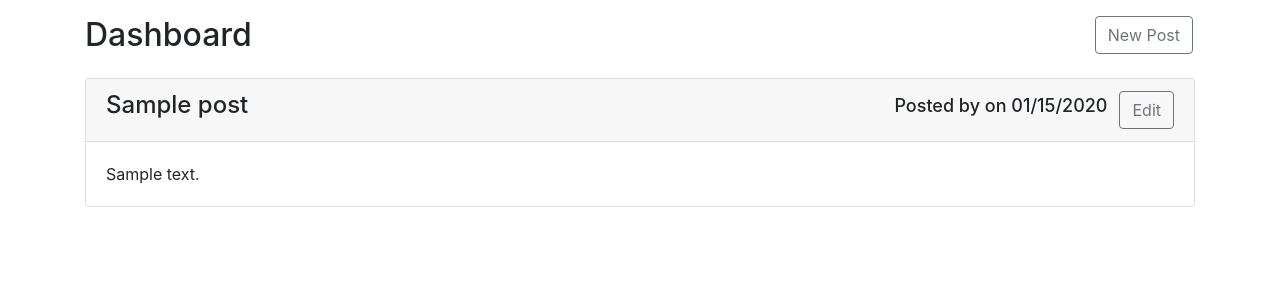
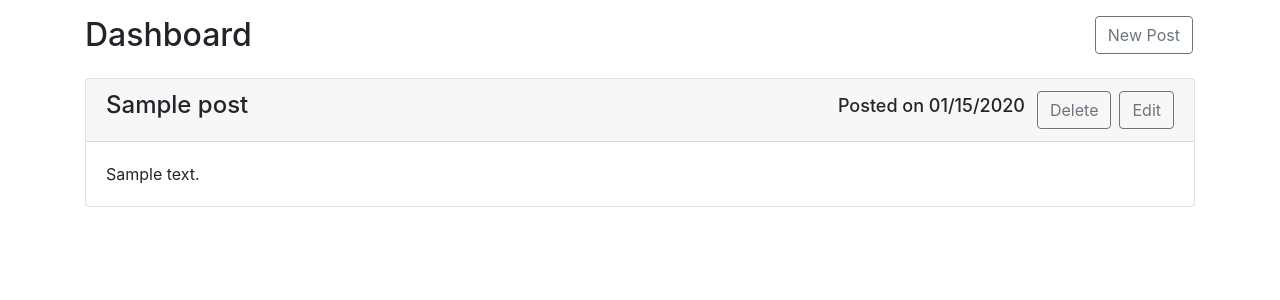
Before and after one commit to s-cabrera/Tech-Blog, a Node server app: page /dashboard in a window 1280 px wide. Shown: the part 133-433 px from the top of the page. Run offline with Node 20, Linux system fonts and the light colour scheme; a user stored in the database is signed in; tables that the repository leaves empty hold one stand-in row (values such as "Sample post"); some libraries are stand-ins or nearby versions.

Commit message:
Delete Posts and associated comments works!

```diff
--- /dev/null
+++ b/public/js/delete.js
@@ -0,0 +1,15 @@
+
+const deletePostEventHandler = async(event) => {
+    const response = await fetch(`/api/posts/post/delete/${event.target.id}`, {method: 'DELETE'});
+
+    const message = await response.json();
+    console.log(message);
+
+    if(response.ok){
+        document.location.replace(`/dashboard`)
+    }
+}
+
+[...document.querySelectorAll('.post-delete')].forEach(function (item) {
+	item.addEventListener('click', deletePostEventHandler);
+});
--- a/views/dashboard.handlebars
+++ b/views/dashboard.handlebars
@@ -7,8 +7,8 @@
 <div class="card mb-3">
     <h4 class="card-header">{{post.title}}
         <a href="/api/posts/edit/{{post.id}}" class="btn btn-outline-secondary edit-btn ml-2">Edit</a>
-        <span class="post_header p-1">Posted by
-            <span class="post_author">{{../user.username}}</span>
+        <button id="{{post.id}}" style="float:right" class="btn btn-outline-secondary post-delete ml-2">Delete</button>
+        <span class="post_header p-1">Posted
             on
             <span class="post_date">{{format_date post.updated_at}}</span>
         </span>
@@ -19,3 +19,5 @@
     </div>
 </div>
 {{/each}}
+
+<script src="/js/delete.js" />
```
Also changed, not shown: controllers/api/postRoutes.js (+17 -1 lines).
